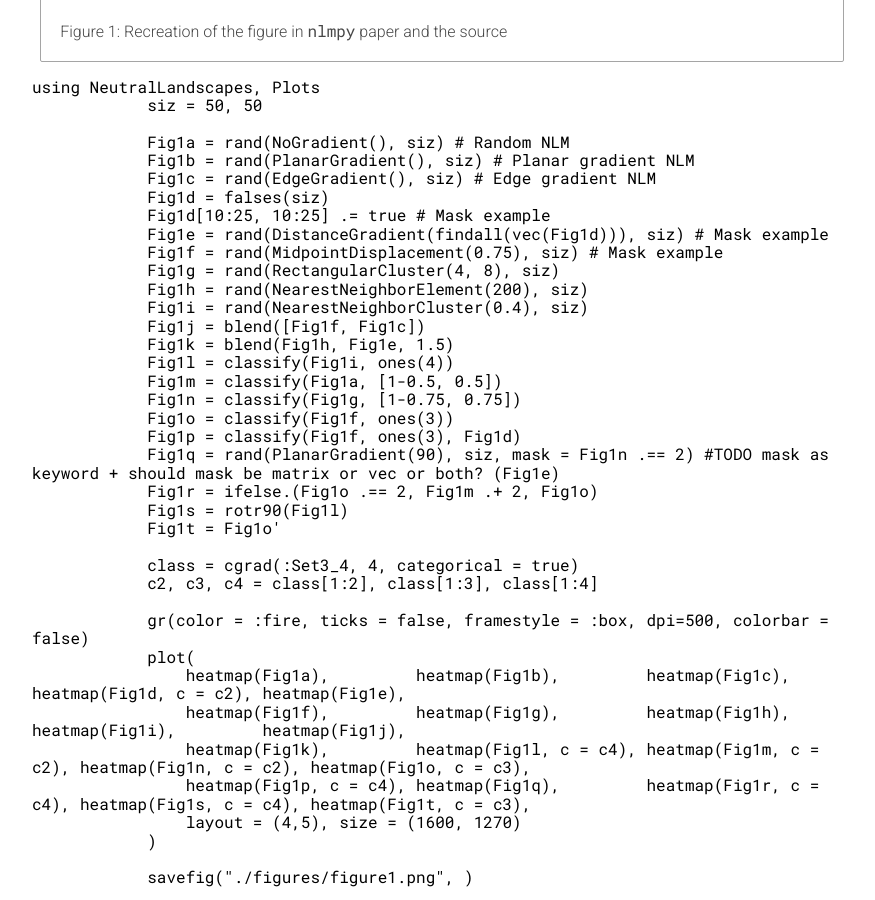
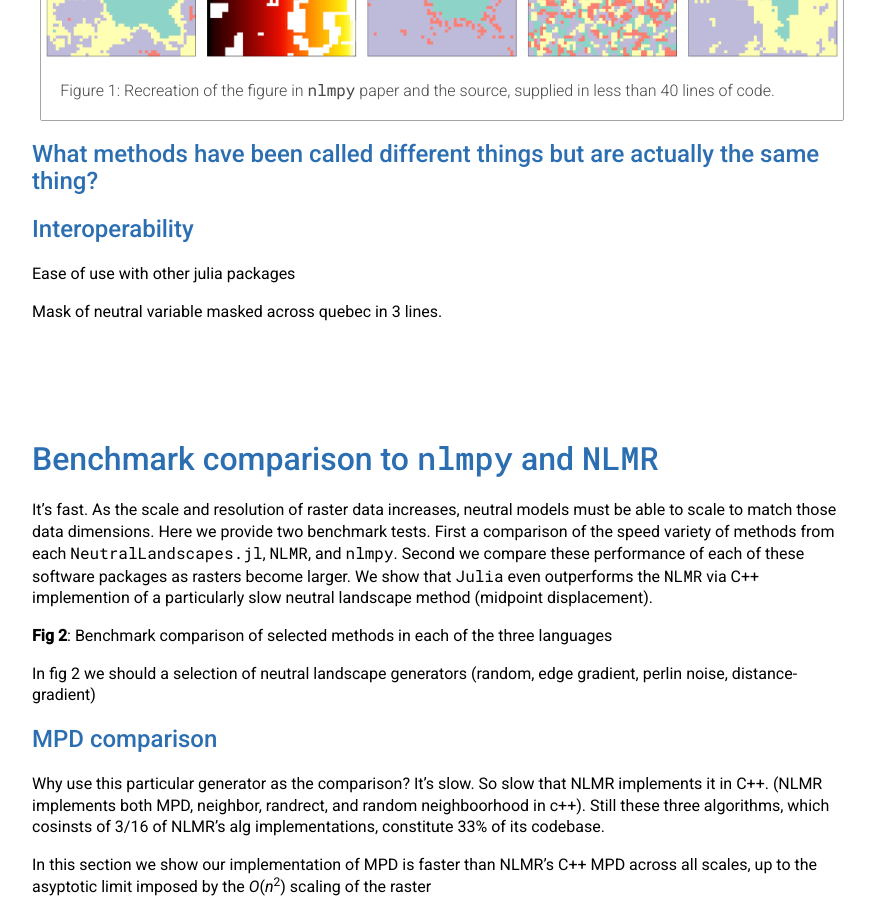
Before and after one commit to gottacatchenall/ms_neutral_landscapes_jl, a plain HTML site: page index.html in a window 1280 px wide. Shown: the part 1760-2660 px from the top of the page, without its empty margins (198-1073 px from the left). Drawn offline with nearby package versions, Linux system fonts and the light colour scheme; a script that the page names is missing.

Commit message:
Deploying to gh-pages from @ gottacatchenall/ms_neutral_landscapes_jl@7d7a47946d791dcbc99a0c25675c4acea4a92c36 🚀

```diff
--- a/index.html
+++ b/index.html
@@ -198,65 +198,29 @@
         <article>
             <h1 id="introduction">Introduction</h1>
             <p>Neutral landscapes are increasingly used in ecological and evolutionary studies to provide a null expectation of the variance of a given metric over space.</p>
-            <p>Wide range of disciplines: landscape genetics to biogeography.</p>
-            <p>As biodiversity science becomes increasingly concerned with temporal change and its consequences, its clear there is a gap generating neutral landscapes that change over time. In this ms we present how <code>NeutralLandscapes.jl</code> is orders of magnitudes faster than packages <code>nlmpy</code> (in python) or <code>NLMR</code> (in R). We then present a novel method for generating landscape change with prescribed levels of spatial and temporal autocorrelation, and demonstrate that it works</p>
+            <p>Wide range of disciplines: from landscape genetics [], to spatial ecology [], and biogeography [].</p>
+            <p>As biodiversity science becomes increasingly concerned with temporal change and its consequences, its clear there is a gap generating neutral landscapes that change over time. In this ms we present how <code>NeutralLandscapes.jl</code> is orders of magnitudes faster than packages <code>nlmpy</code> (in python) or <code>NLMR</code> (in R). In addition we then present a novel method for generating landscape change with prescribed levels of spatial and temporal autocorrelation.</p>
             <h1 id="software-overview">Software Overview</h1>
             <p>This software can generate neutral landscapes using several methods, enables masking and works with other julia packages.</p>
-            <p>fig. 1 shows a replica of Figure 1 from <span class="citation" data-cites="nlmpycite">(<strong>nlmpycite?</strong>)</span></p>
+            <p>fig. 1 shows a replica of Figure 1 from <span class="citation" data-cites="nlmpycite">(<strong>nlmpycite?</strong>)</span>, which shows the capacity of the library to generate different types of neutral landscapes, and then apply masks and categorical classifcation to them.</p>
             <p>Table of methods.</p>
+            <p>In</p>
             <figure>
-            <img src="./figures/figure1.png" id="fig:allmethods" alt="Figure 1: Recreation of the figure in nlmpy paper and the source" /><figcaption aria-hidden="true">Figure 1: Recreation of the figure in <code>nlmpy</code> paper and the source</figcaption>
+            <img src="./figures/figure1.png" id="fig:allmethods" alt="Figure 1: Recreation of the figure in nlmpy paper and the source, supplied in less than 40 lines of code." /><figcaption aria-hidden="true">Figure 1: Recreation of the figure in <code>nlmpy</code> paper and the source, supplied in less than 40 lines of code.</figcaption>
             </figure>
-            <pre><code>using NeutralLandscapes, Plots
-            siz = 50, 50
-
-            Fig1a = rand(NoGradient(), siz) # Random NLM
-            Fig1b = rand(PlanarGradient(), siz) # Planar gradient NLM
-            Fig1c = rand(EdgeGradient(), siz) # Edge gradient NLM
-            Fig1d = falses(siz)
-            Fig1d[10:25, 10:25] .= true # Mask example
-            Fig1e = rand(DistanceGradient(findall(vec(Fig1d))), siz) # Mask example
-            Fig1f = rand(MidpointDisplacement(0.75), siz) # Mask example
-            Fig1g = rand(RectangularCluster(4, 8), siz)
-            Fig1h = rand(NearestNeighborElement(200), siz)
-            Fig1i = rand(NearestNeighborCluster(0.4), siz)
-            Fig1j = blend([Fig1f, Fig1c])
-            Fig1k = blend(Fig1h, Fig1e, 1.5)
-            Fig1l = classify(Fig1i, ones(4))
-            Fig1m = classify(Fig1a, [1-0.5, 0.5])
-            Fig1n = classify(Fig1g, [1-0.75, 0.75])
-            Fig1o = classify(Fig1f, ones(3))
-            Fig1p = classify(Fig1f, ones(3), Fig1d)
-            Fig1q = rand(PlanarGradient(90), siz, mask = Fig1n .== 2) #TODO mask as keyword + should mask be matrix or vec or both? (Fig1e)
-            Fig1r = ifelse.(Fig1o .== 2, Fig1m .+ 2, Fig1o)
-            Fig1s = rotr90(Fig1l)
-            Fig1t = Fig1o&#39;
-
-            class = cgrad(:Set3_4, 4, categorical = true)
-            c2, c3, c4 = class[1:2], class[1:3], class[1:4]
-
-            gr(color = :fire, ticks = false, framestyle = :box, dpi=500, colorbar = false)
-            plot(
-                heatmap(Fig1a),         heatmap(Fig1b),         heatmap(Fig1c),         heatmap(Fig1d, c = c2), heatmap(Fig1e),
-                heatmap(Fig1f),         heatmap(Fig1g),         heatmap(Fig1h),         heatmap(Fig1i),         heatmap(Fig1j),
-                heatmap(Fig1k),         heatmap(Fig1l, c = c4), heatmap(Fig1m, c = c2), heatmap(Fig1n, c = c2), heatmap(Fig1o, c = c3),
-                heatmap(Fig1p, c = c4), heatmap(Fig1q),         heatmap(Fig1r, c = c4), heatmap(Fig1s, c = c4), heatmap(Fig1t, c = c3),
-                layout = (4,5), size = (1600, 1270)
-            )
-
-            savefig(&quot;./figures/figure1.png&quot;, )</code></pre>
+            <h2 id="what-methods-have-been-called-different-things-but-are-actually-the-same-thing">What methods have been called different things but are actually the same thing?</h2>
             <h2 id="interoperability">Interoperability</h2>
             <p>Ease of use with other julia packages</p>
             <p>Mask of neutral variable masked across quebec in 3 lines.</p>
             <h1 id="benchmark-comparison-to-nlmpy-and-nlmr">Benchmark comparison to <code>nlmpy</code> and <code>NLMR</code></h1>
-            <p>It’s fast. As the scale and resolution of raster data increases, neutral models must be able to scale to match those data dimensions.</p>
-            <p>Here we provide two benchmark tests.</p>
-            <p>First a comparison of the speed variety of methods from each <code>NeutralLandscapes.jl</code>, <code>NLMR</code>, and <code>nlmpy</code>.</p>
-            <p>Second we compare these performance of each of these software packages as rasters become larger. We show that <code>Julia</code> even outperforms the <code>NLMR</code> via C++ implemention of a particularly slow neutral landscape method (midpoint displacement).</p>
+            <p>It’s fast. As the scale and resolution of raster data increases, neutral models must be able to scale to match those data dimensions. Here we provide two benchmark tests. First a comparison of the speed variety of methods from each <code>NeutralLandscapes.jl</code>, <code>NLMR</code>, and <code>nlmpy</code>. Second we compare these performance of each of these software packages as rasters become larger. We show that <code>Julia</code> even outperforms the <code>NLMR</code> via C++ implemention of a particularly slow neutral landscape method (midpoint displacement).</p>
             <p><strong>Fig 2</strong>: Benchmark comparison of selected methods in each of the three languages</p>
-            <p><strong>Fig 3</strong> scale comparison</p>
+            <p>In fig 2 we should a selection of neutral landscape generators (random, edge gradient, perlin noise, distance-gradient)</p>
+            <h2 id="mpd-comparison">MPD comparison</h2>
+            <p>Why use this particular generator as the comparison? It’s slow. So slow that NLMR implements it in C++. (NLMR implements both MPD, neighbor, randrect, and random neighboorhood in c++). Still these three algorithms, which cosinsts of 3/16 of NLMR’s alg implementations, constitute 33% of its codebase.</p>
+            <p>In this section we show our implementation of MPD is faster than NLMR’s C++ MPD across all scales, up to the asyptotic limit imposed by the <span class="math inline"><em>O</em>(<em>n</em><sup>2</sup>)</span> scaling of the raster</p>
             <figure>
-            <img src="" alt="Comparison of speed of generating a midpoint displacement neutral landscape (y-axis) against raster size (measured as length of the size of a square raster, x-axis)" /><figcaption aria-hidden="true">Comparison of speed of generating a midpoint displacement neutral landscape (y-axis) against raster size (measured as length of the size of a square raster, x-axis)</figcaption>
+            <img src="./figures/draftfig3.png" alt="Comparison of speed of generating a midpoint displacement neutral landscape (y-axis) against raster size (measured as length of the size of a square raster, x-axis)" /><figcaption aria-hidden="true">Comparison of speed of generating a midpoint displacement neutral landscape (y-axis) against raster size (measured as length of the size of a square raster, x-axis)</figcaption>
             </figure>
             <h1 id="generating-dynamic-neutral-landscapes">Generating dynamic neutral landscapes</h1>
             <p>We implement methods for generating change that are temporally autocorrelated, spatially autocorrelated, or both.</p>
```
Also changed, not shown: figures/draftfig3.png (added), 15 other files.
